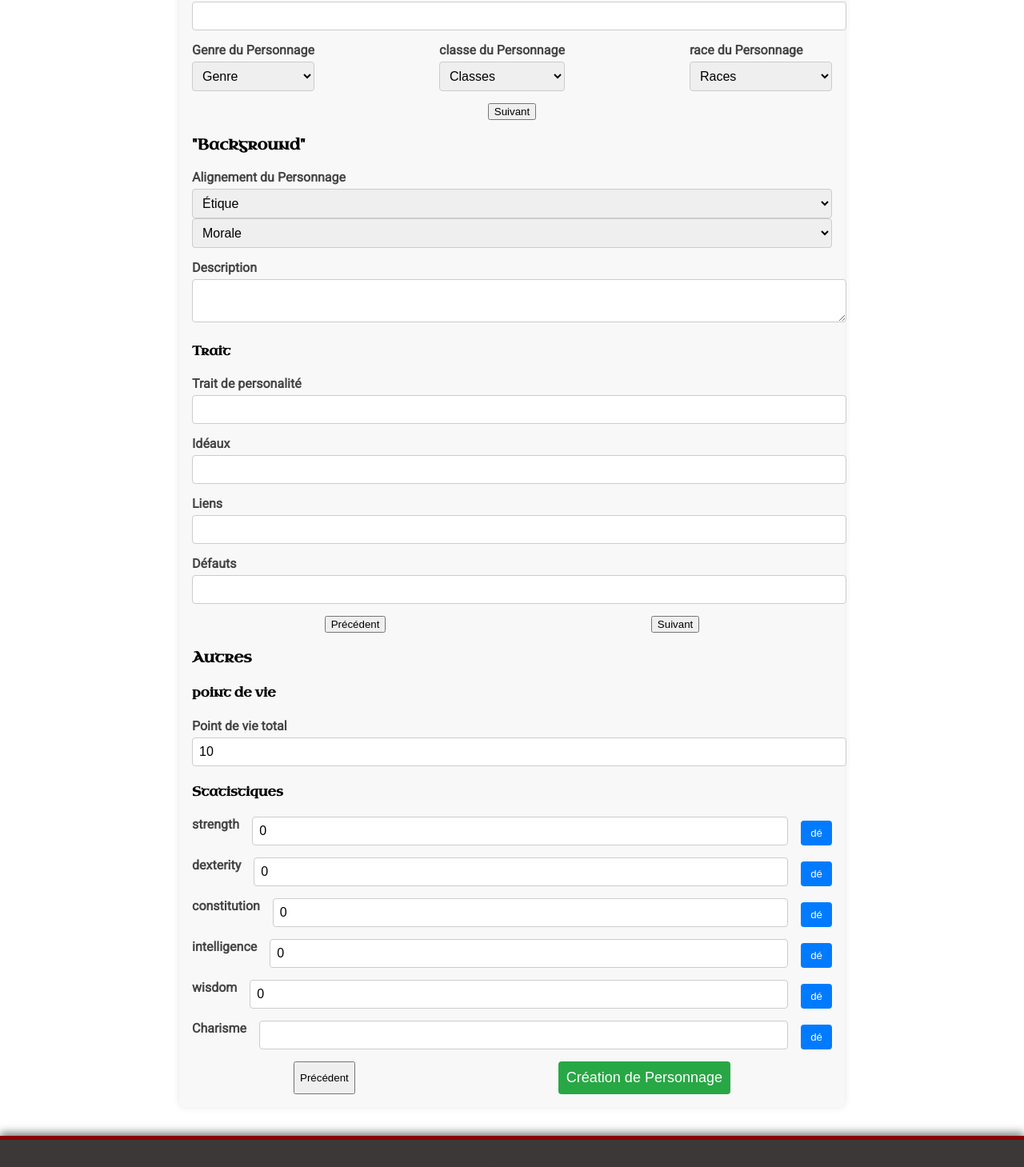
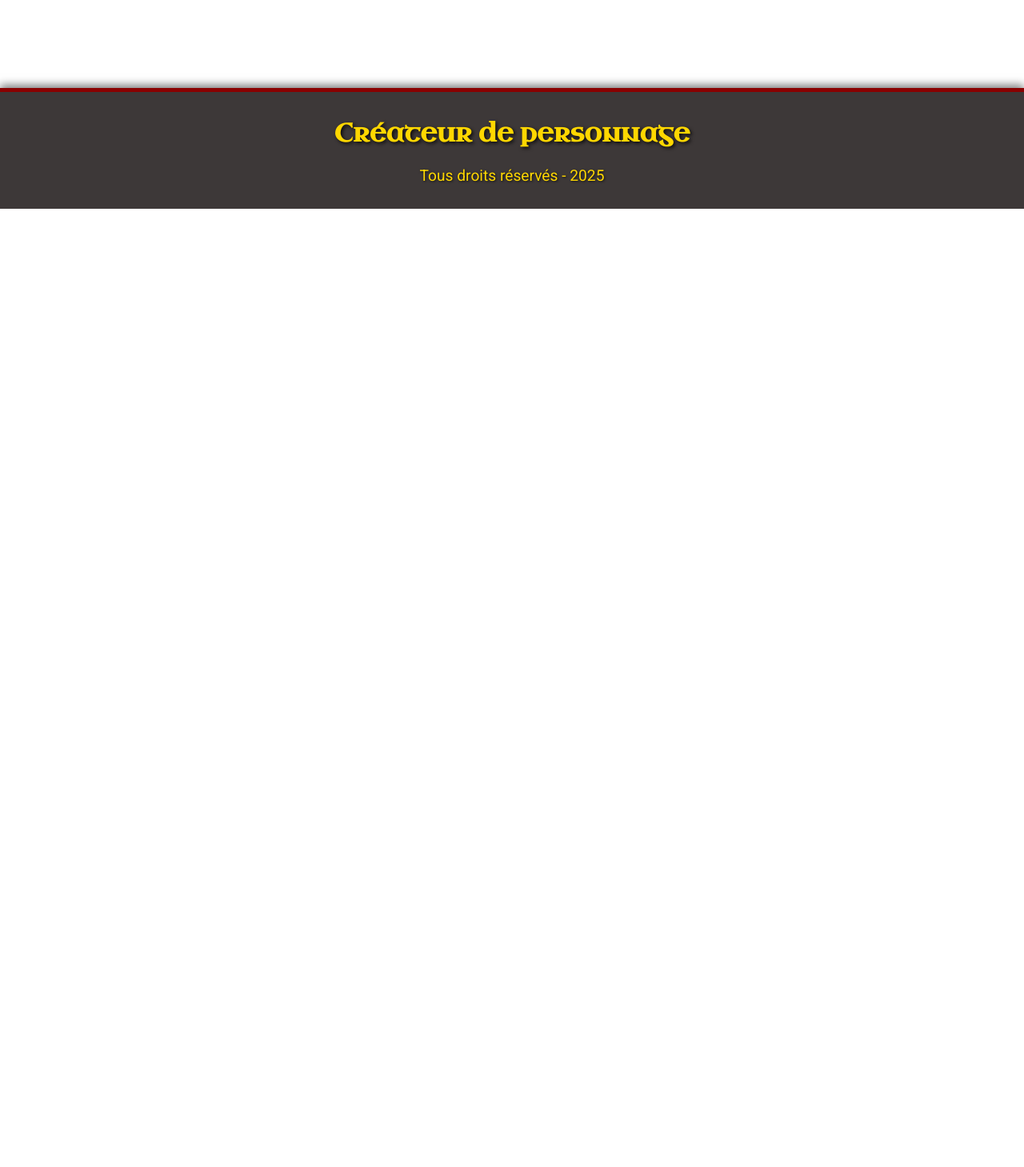
Before and after one commit to sebastien-malo-jean/H25-41F_Library_Frontend, a React (Vite) app: page /characters/create in a window 1280 px wide. Shown: the part 539-1998 px from the top of the page at 80% size. After the commit the page ends 800 px from the top, so only its background shows below. Built offline with nearby package versions, Linux system fonts and the light colour scheme.

Commit message:
ajouter la validation des sections du formulaire de création de personnage et désactiver le bouton "Suivant" si les champs ne sont pas valides

```diff
--- a/src/components/FormAddCharacter/FormAddCharacter.jsx
+++ b/src/components/FormAddCharacter/FormAddCharacter.jsx
@@ -29,6 +29,51 @@ function FormAddCharacter() {
       charisma: 0,
     },
   });
+  const [currentSection, setCurrentSection] = useState(1);
+
+  // Fonction de validation générique
+  const isSectionValid = (section) => {
+    switch (section) {
+      case 1:
+        // Validation de la section 1 :
+        return (
+          dataCharacter.charVoc.trim() !== "" &&
+          dataCharacter.name.trim() !== "" &&
+          dataCharacter.characterThumbnail.trim() !== "" &&
+          dataCharacter.gender.trim() !== "" &&
+          dataCharacter.class.trim() !== "" &&
+          dataCharacter.race.trim() !== ""
+        );
+      case 2:
+        // Validation de la section 2
+        return (
+          dataCharacter.alignment.ethic.trim() !== "" &&
+          dataCharacter.alignment.moral.trim() !== "" &&
+          dataCharacter.description.trim() !== "" &&
+          dataCharacter.traits.personalityTraits.trim() !== "" &&
+          dataCharacter.traits.ideals.trim() !== "" &&
+          dataCharacter.traits.bonds.trim() !== "" &&
+          dataCharacter.traits.flaws.trim() !== ""
+        );
+      case 3:
+        // Validation de la section 3 :
+        return (
+          dataCharacter.statistics.strength !== 0 &&
+          dataCharacter.statistics.dexterity !== 0 &&
+          dataCharacter.statistics.constitution !== 0 &&
+          dataCharacter.statistics.intelligence !== 0 &&
+          dataCharacter.statistics.wisdom !== 0 &&
+          dataCharacter.statistics.charisma !== 0
+        );
+      default:
+        return false;
+    }
+  };
+
+  // Fonction pour désactiver le bouton "Suivant"
+  const isNextButtonDisabled = () => {
+    return !isSectionValid(currentSection);
+  };
 
   const handleNameChange = (e) => {
     const newName = e.target.value;
@@ -115,8 +160,11 @@ function FormAddCharacter() {
   return (
     <main>
       <h2>Création d'un Personnage</h2>
-      <form action="">
-        <section>
+      <form action="" className="formAddCharacter">
+        <section
+          className="formAddCharacter__section"
+          style={{ display: currentSection === 1 ? "flex" : "none" }}
+        >
           <h3>menu 1</h3>
           <div className="input-group">
             <label htmlFor="charVoc">Vocation du Personnage</label>
@@ -201,10 +249,19 @@ function FormAddCharacter() {
             </div>
           </section>
           <div className="button-group">
-            <button type="button">Suivant</button>
+            <button
+              type="button"
+              onClick={() => setCurrentSection((prev) => Math.min(prev + 1, 3))}
+              disabled={isNextButtonDisabled()}
+            >
+              Suivant
+            </button>
           </div>
         </section>
-        <section>
+        <section
+          className="formAddCharacter__section"
+          style={{ display: currentSection === 2 ? "flex" : "none" }}
+        >
           <h3>"Background"</h3>
           <div className="input-group">
             <label htmlFor="alignment.ethic">Alignement du Personnage</label>
@@ -288,11 +345,25 @@ function FormAddCharacter() {
             </div>
           </div>
           <div className="button-group">
-            <button type="button">Précédent</button>
-            <button type="button">Suivant</button>
+            <button
+              type="button"
+              onClick={() => setCurrentSection((prev) => Math.max(prev - 1, 1))}
+            >
+              Précédent
+            </button>
+            <button
+              type="button"
+              onClick={() => setCurrentSection((prev) => Math.min(prev + 1, 3))}
+              disabled={isNextButtonDisabled()}
+            >
+              Suivant
+            </button>
           </div>
         </section>
-        <section>
+        <section
+          className="formAddCharacter__section"
+          style={{ display: currentSection === 3 ? "flex" : "none" }}
+        >
           <h3>Autres</h3>
           <div className="input-group" hidden>
             <div className="input-group">
@@ -358,8 +429,17 @@ function FormAddCharacter() {
             ))}
           </div>
           <div className="button-group">
-            <button type="button">Précédent</button>
-            <input type="submit" value="Création de Personnage" />
+            <button
+              type="button"
+              onClick={() => setCurrentSection((prev) => Math.max(prev - 1, 1))}
+            >
+              Précédent
+            </button>
+            <input
+              type="submit"
+              value="Création de Personnage"
+              disabled={isNextButtonDisabled()}
+            />
           </div>
         </section>
       </form>
```
